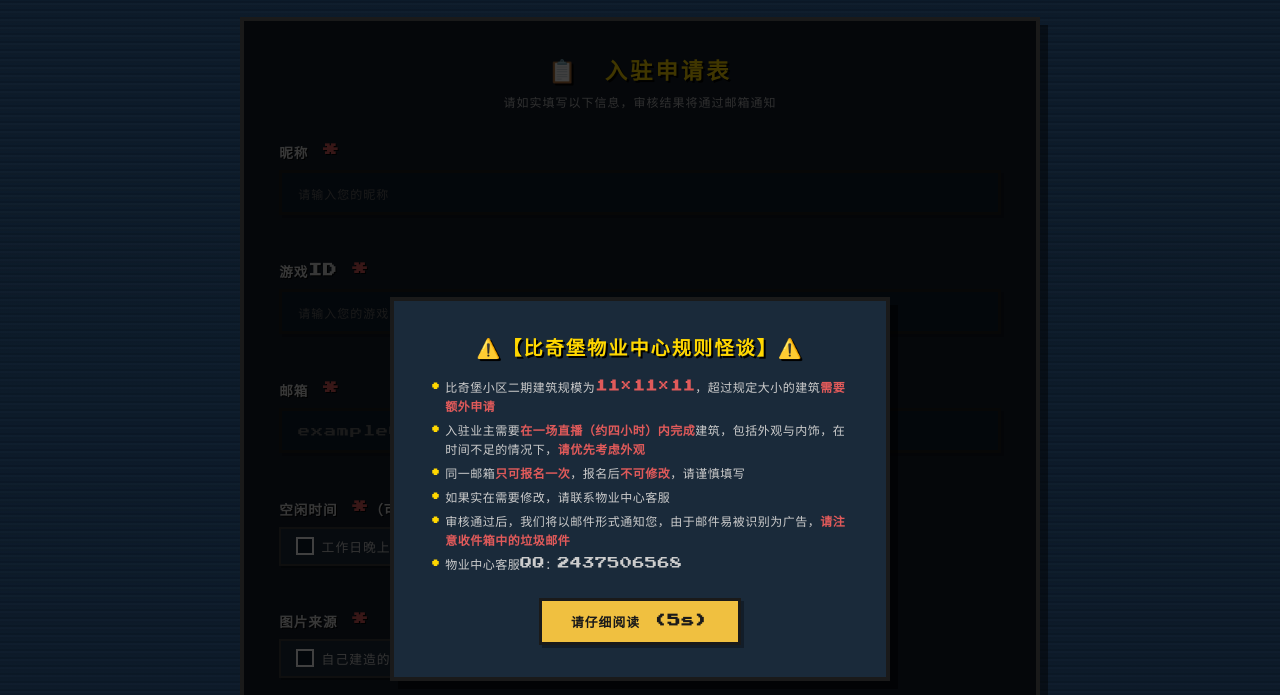
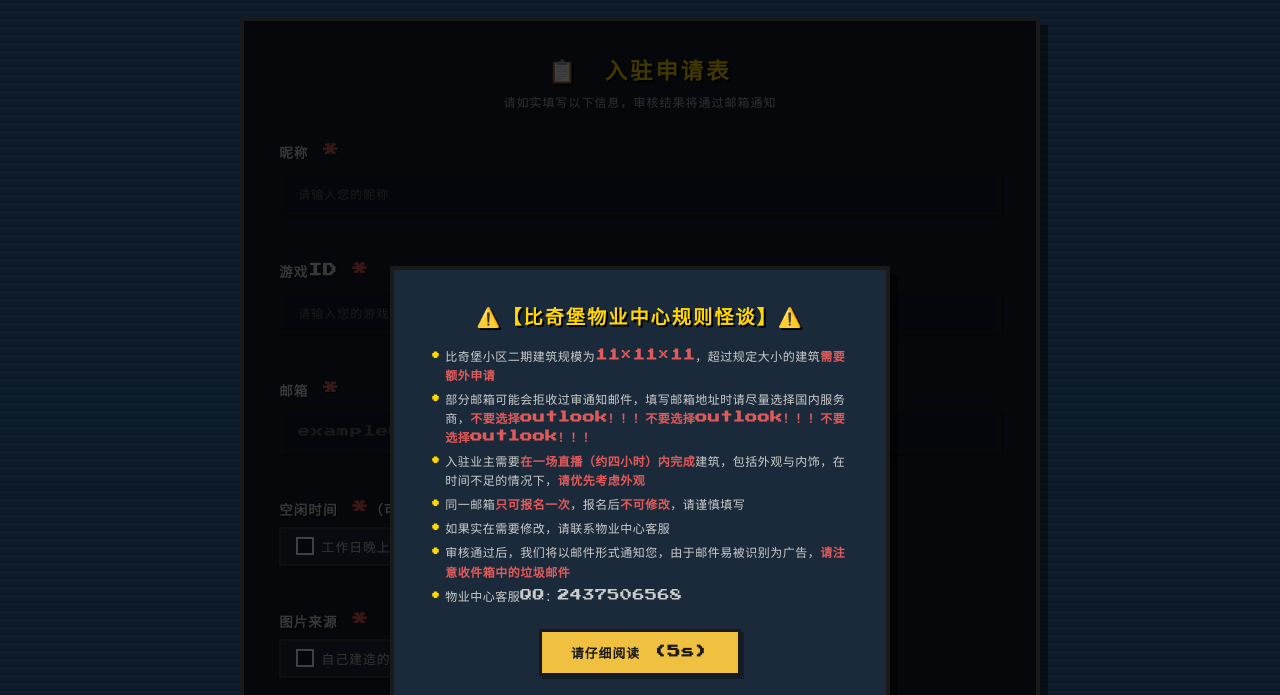
Before and after one commit to UsagiiRabbit686/bqbproject, a plain HTML site: page form.html in a window 1280 px wide. Shown: the part 105-800 px from the top of the page. Drawn offline with nearby package versions, Linux system fonts and the light colour scheme; a web font is replaced by a local one.

Commit message:
Update form.html with email service warning
Added a warning about email service providers to the form.

```diff
--- a/form.html
+++ b/form.html
@@ -190,6 +190,7 @@
                     <h3 class="pixel-modal-title" style="text-align:center;">⚠️【比奇堡物业中心规则怪谈】⚠️</h3>
                     <ul class="pixel-alert-list" style="margin-bottom: 1.5rem;">
                         <li>比奇堡小区二期建筑规模为<span style="color: #e05a5a; font-weight: bold;">11×11×11</span>，超过规定大小的建筑<span style="color: #e05a5a; font-weight: bold;">需要额外申请</span></li>
+                        <li>部分邮箱可能会拒收过审通知邮件，填写邮箱地址时请尽量选择国内服务商，<span style="color: #e05a5a; font-weight: bold;">不要选择outlook！！！不要选择outlook！！！不要选择outlook！！！</span></li>
                         <li>入驻业主需要<span style="color: #e05a5a; font-weight: bold;">在一场直播（约四小时）内完成</span>建筑，包括外观与内饰，在时间不足的情况下，<span style="color: #e05a5a; font-weight: bold;">请优先考虑外观</span></li>
                         <li>同一邮箱<span style="color: #e05a5a; font-weight: bold;">只可报名一次</span>，报名后<span style="color: #e05a5a; font-weight: bold;">不可修改</span>，请谨慎填写</li>
                         <li>如果实在需要修改，请联系物业中心客服</li>
```
